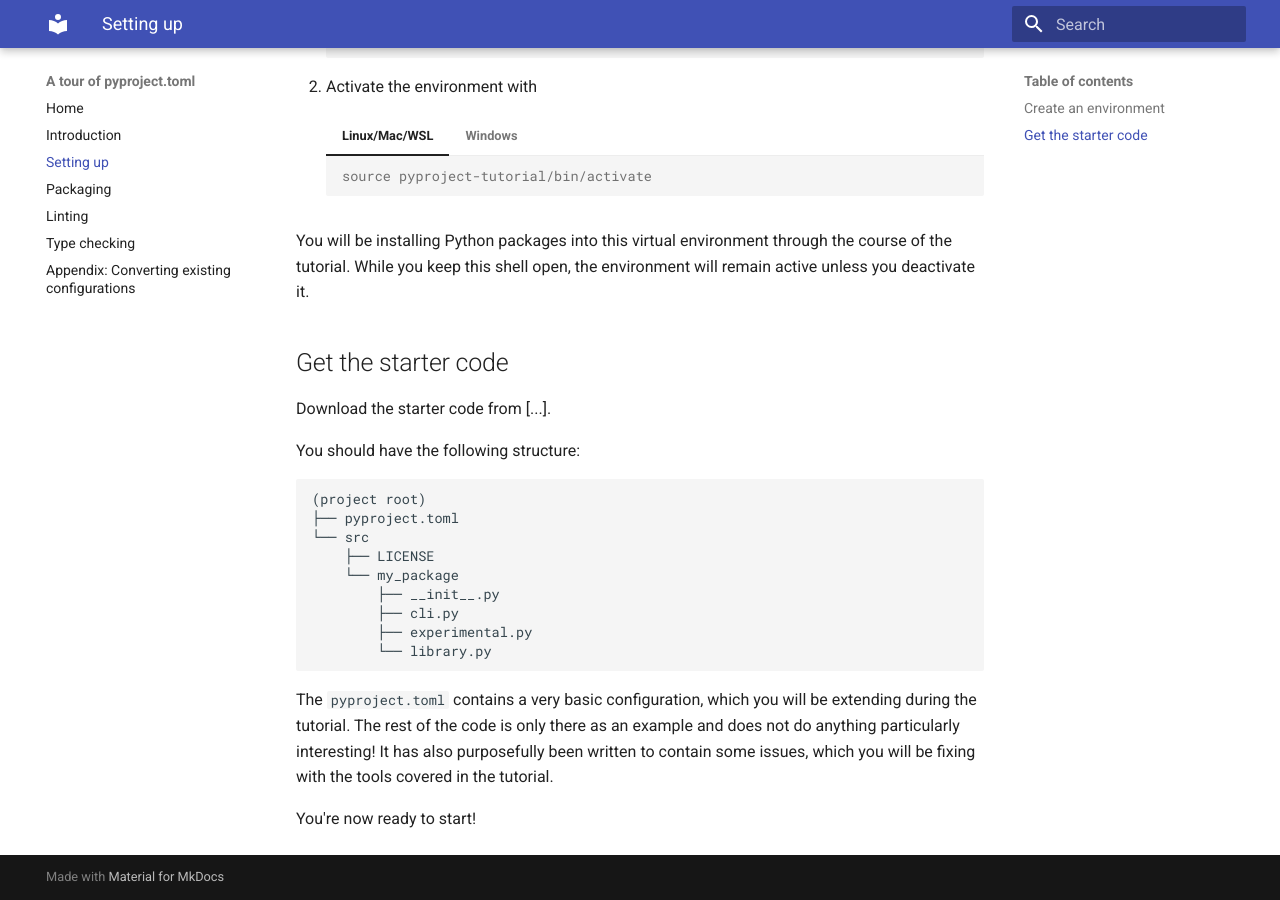
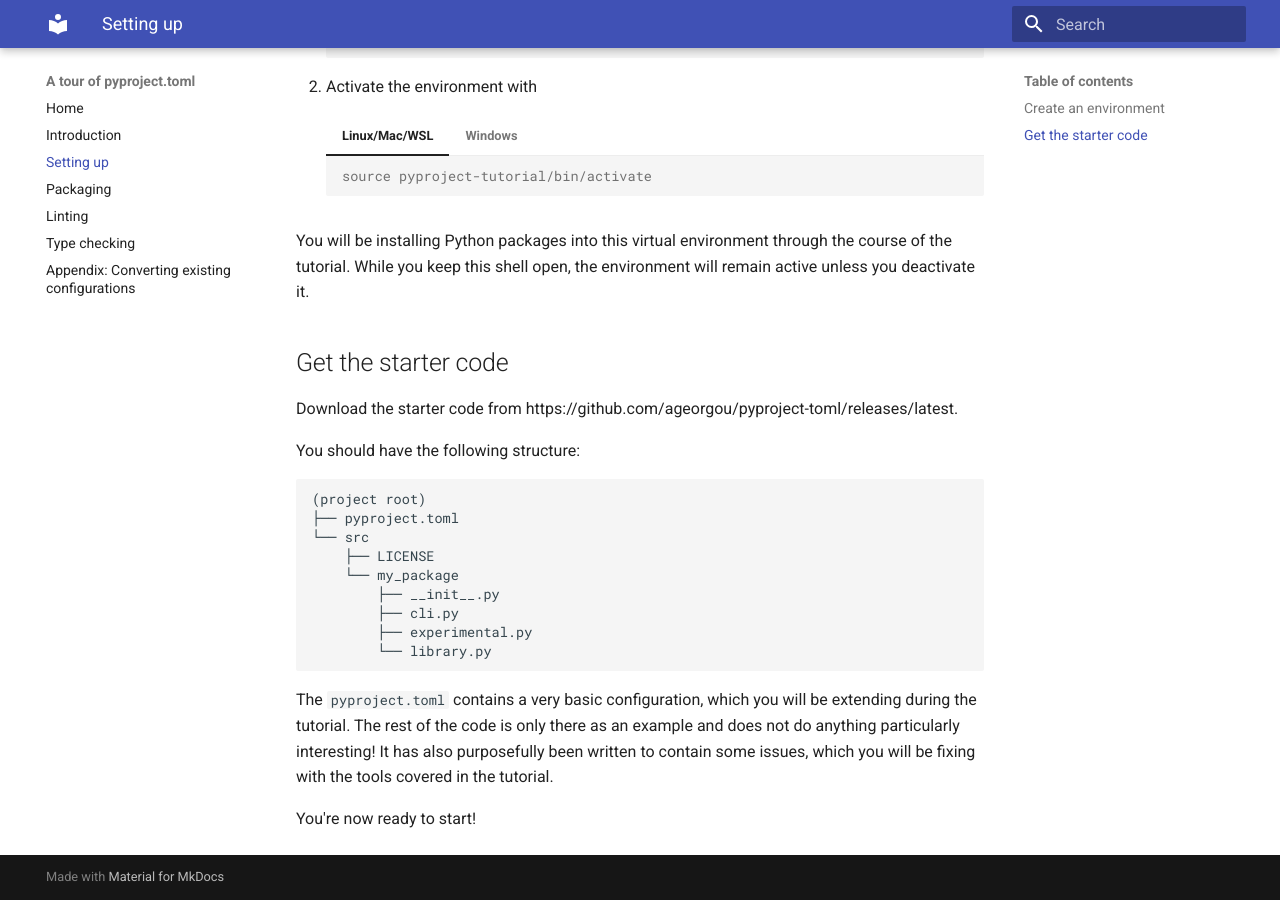
Before and after one commit to ageorgou/pyproject-toml, an MkDocs documentation site: the page built from docs/setup.md, in a window 1280 px wide and 900 px high, scrolled down 792 px. Built offline with MkDocs 1.6.1 and Material for MkDocs 9.7.7, drawn with Linux system fonts in a browser that asks for light colours; some of the changed lines change nothing that is shown.

Commit message:
Try location of release

```diff
--- a/docs/setup.md
+++ b/docs/setup.md
@@ -54,7 +54,8 @@ the environment will remain active unless you deactivate it.
 
 ## Get the starter code
 
-Download the starter code from [...].
+Download the starter code from
+https://github.com/ageorgou/pyproject-toml/releases/latest.
 
 You should have the following structure:
 
```
